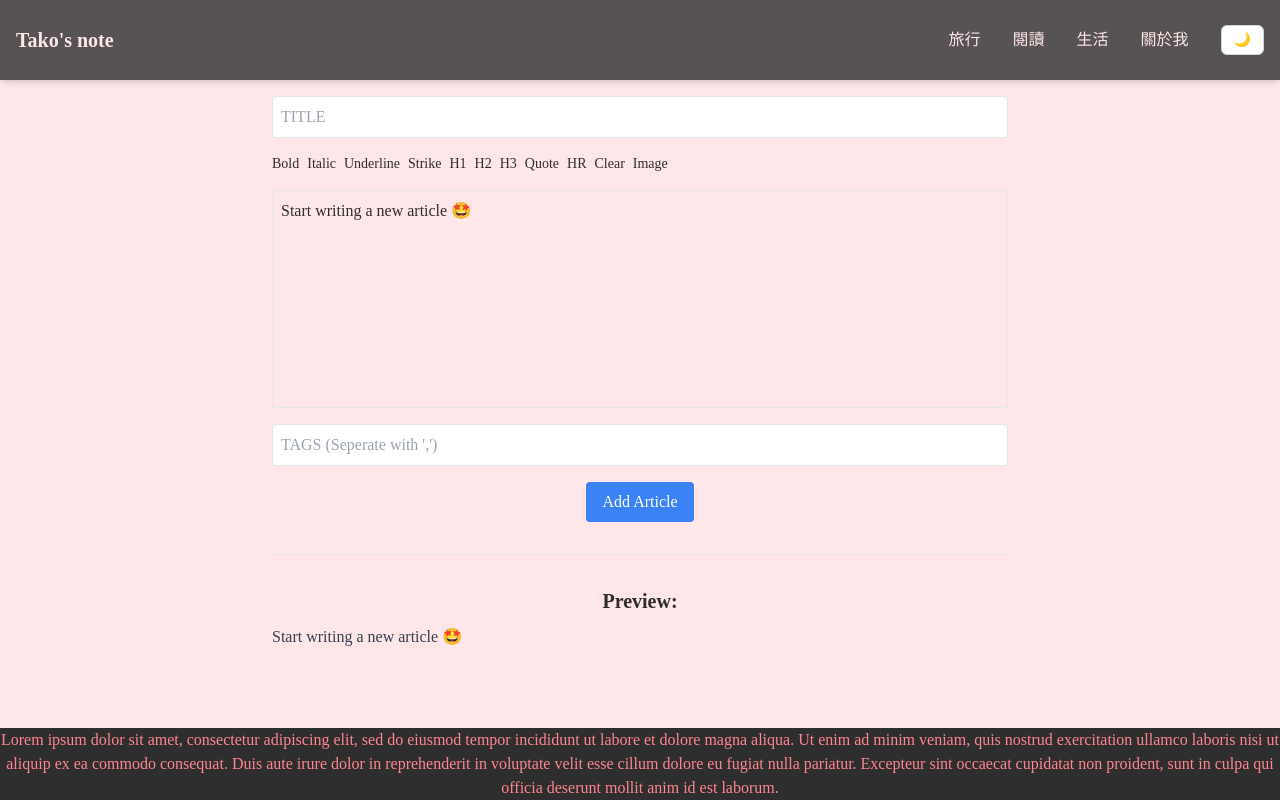
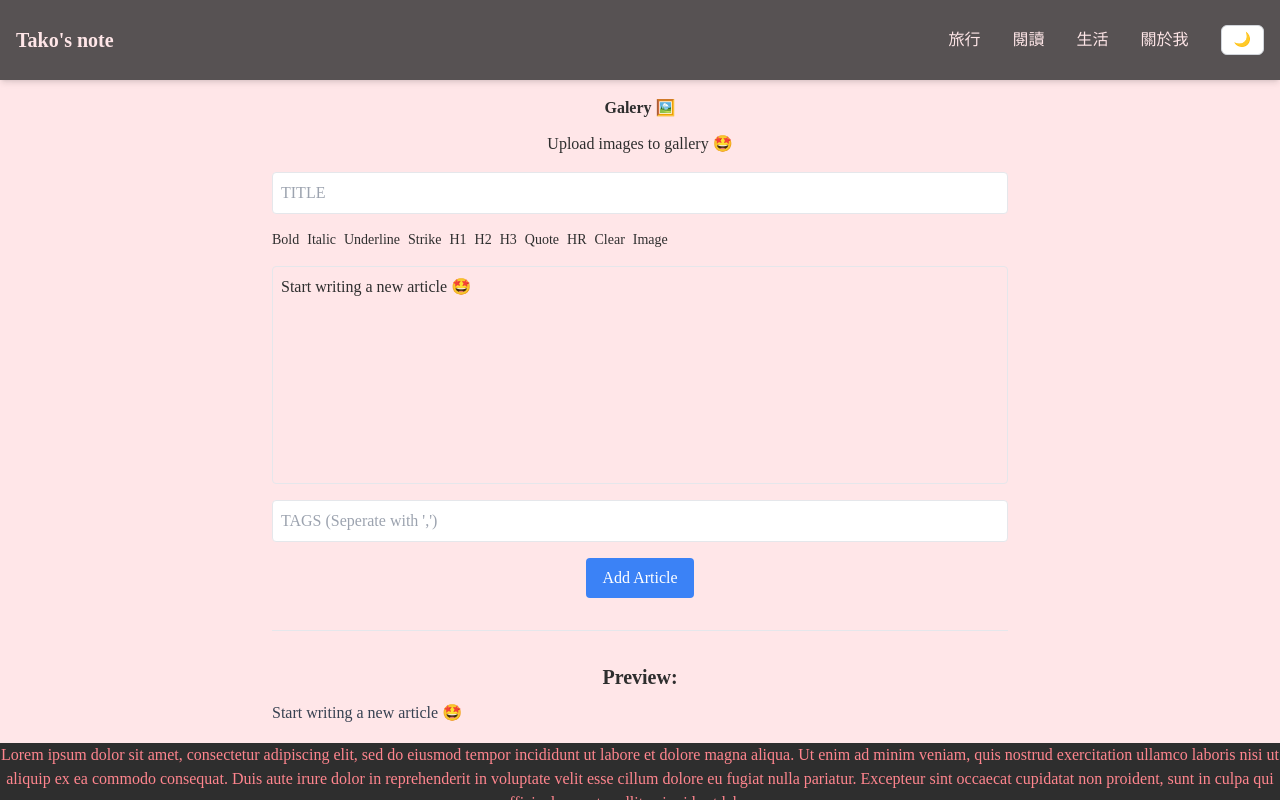
Before and after one commit to Jenny-jw/mern-blog, a React (Vite) app in the folder frontend/vite_blog/: page /new in a window 1280 px wide. Built offline with nearby package versions, Linux system fonts and the light colour scheme; a web font is replaced by a local one.

Commit message:
Upload gallery (multiple picture) in newPost page

```diff
--- a/frontend/vite_blog/src/pages/NewPost.jsx
+++ b/frontend/vite_blog/src/pages/NewPost.jsx
@@ -11,6 +11,7 @@ import HorizontalRule from "@tiptap/extension-horizontal-rule";
 const NewPost = () => {
   const [title, setTitle] = useState("");
   const [tags, setTags] = useState("");
+  const [imageList, setImageList] = useState([]);
   const editor = useEditor({
     extensions: [
       StarterKit,
@@ -29,6 +30,7 @@ const NewPost = () => {
       title,
       content: editor?.getHTML(),
       tags: tags.split(",").map((tag) => tag.trim()),
+      images: imageList,
     });
     alert("Successfully added an article~ 😉");
   };
@@ -62,9 +64,57 @@ const NewPost = () => {
     };
   };
 
+  const uploadToGallery = () => {
+    const fileInput = document.createElement("input");
+    fileInput.type = "file";
+    fileInput.accept = "image/*";
+    fileInput.multiple = true;
+    fileInput.click();
+
+    fileInput.onchange = async () => {
+      const files = Array.from(fileInput.files);
+      const newImageUrls = [];
+
+      for (const file of files) {
+        const formData = new FormData();
+        formData.append("image", file);
+
+        try {
+          const res = await axios.post(
+            "http://localhost:3000/api/upload",
+            formData
+          );
+          newImageUrls.push(res.data.url);
+        } catch (err) {
+          console.error("Gallery image upload failed", err);
+        }
+      }
+
+      // 更新 gallery 圖片陣列
+      setImageList((prev) => [...prev, ...newImageUrls]);
+    };
+  };
+
   return (
     <div className="max-w-screen-md mx-auto space-y-8 p-4">
       <form onSubmit={handleSubmit} className="space-y-4">
+        <div>
+          <label className="block font-semibold mb-1">Galery 🖼️</label>
+          <div className="flex gap-2 overflow-x-auto mb-2">
+            {imageList.map((url, idx) => {
+              return (
+                <img
+                  key={idx}
+                  src={url}
+                  className="w-24 h-24 object-over rounded"
+                />
+              );
+            })}
+          </div>
+          <button type="button" className="btn" onClick={uploadToGallery}>
+            Upload images to gallery 🤩
+          </button>
+        </div>
         <input
           type="text"
           placeholder="TITLE"
```
